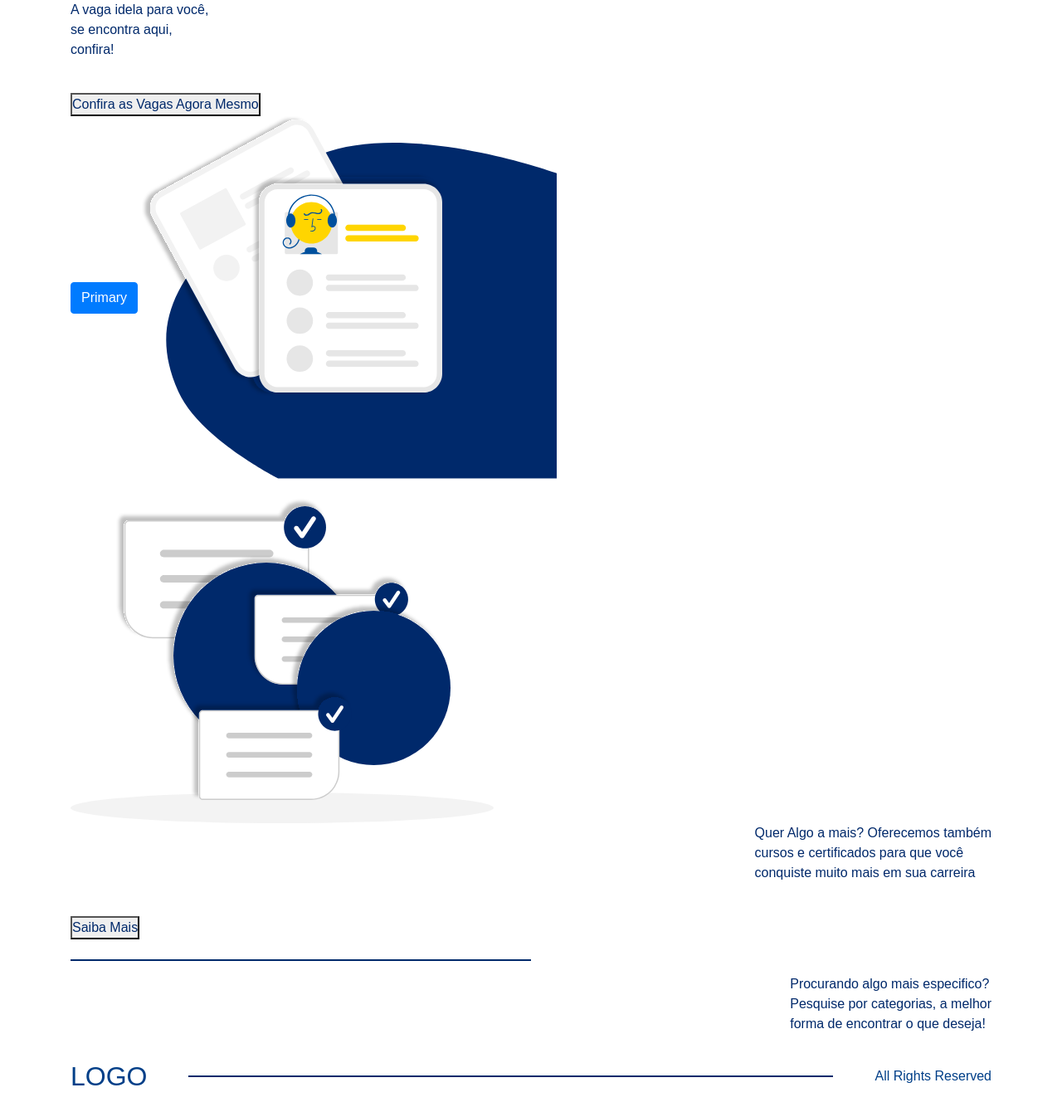
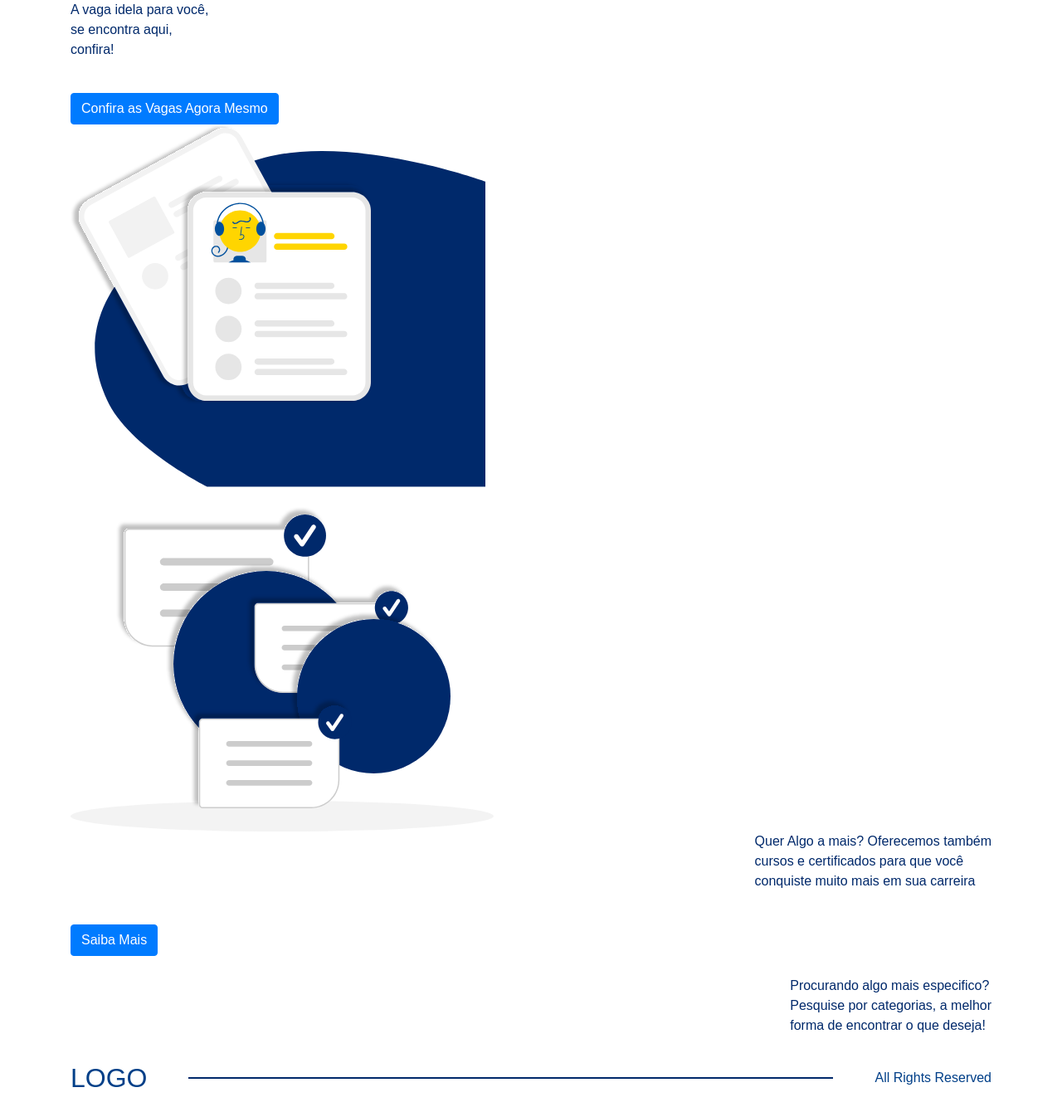
Before and after one commit to henriqFerreira/API-FATEC-1-SEM, a Flask app: page / in a window 1280 px wide. Shown: the part 70-1404 px from the top of the page at 83% size. Before the commit the page ends 1378 px from the top, so only its background shows below. Run offline with Flask 2, Linux system fonts and the light colour scheme; some libraries are stand-ins or nearby versions; some web fonts are replaced.

Commit message:
commit (J)

```diff
--- a/static/css/home.css
+++ b/static/css/home.css
@@ -1,5 +1,5 @@
 /* home */
-.home{
+.texto{
     height: 100%;
     display: flex;
     justify-content: center;
@@ -9,9 +9,17 @@
 }
 
 #left{
+
     justify-content: left;
+    display: flex;
 }
 
 #right{
     justify-content: right;
+    display: flex;
 }
+
+.btn-primary{
+    justify-content: left;
+    display: flex;
+}
--- a/templates/home.html
+++ b/templates/home.html
@@ -26,15 +26,13 @@
 
     <!-- conteúdo da página -->
     <!-- section 1 -->
-    <div class="container">
-        <p class="home" id="left"> A vaga idela para você, <br> se encontra aqui, <br> confira!</p>
+    <div class="container" >
+        <p class="texto" id="left"> A vaga idela para você, <br> se encontra aqui, <br> confira!</p>
         <br>
-        <button class="home" id="left">Confira as Vagas Agora Mesmo</button>
-        <button type="button" class="btn btn-primary">Primary</button>
-        <img src="../static/images/SVG-1-Principal.svg" alt="">
-        <svg>
-            <!-- SVG1 -->
-        </svg>
+        <!-- <button class="home" id="left">Confira as Vagas Agora Mesmo</button> -->
+        <button type="button" class="btn btn-primary" id="left">Confira as Vagas Agora Mesmo</button>
+        <!-- <br> -->
+        <img id="right" src="../static/images/SVG-1-Principal.svg" alt="">
     </div>
     <br>
 
@@ -42,22 +40,18 @@
     <!-- section 2 -->
     <div class="container">
         <img src="../static/images/SVG-2-Principal.svg" alt="">
-        <svg>
-            <!-- SVG2 -->
-        </svg>
-        <p class="home" id="right">Quer Algo a mais? Oferecemos também <br> cursos e certificados para que você <br> conquiste muito mais em sua carreira</p>
+        <p class="texto" id="right">Quer Algo a mais? Oferecemos também <br> cursos e certificados para que você <br> conquiste muito mais em sua carreira</p>
         <br>
-        <button class="home" id="right">Saiba Mais</button>
+        <button type="button" class="btn btn-primary" id="right">Saiba Mais</button>
+        <!-- <button class="home" id="right">Saiba Mais</button> -->
     </div>
     <br>
 
 
     <!-- section 3 -->
     <div class="container">
-        <ul class="navbar-list">
-            <li id="navbar-bar"><span></span></li>
-        </ul>
-        <p class="home" id="right">Procurando algo mais especifico? <br> Pesquise por categorias, a melhor <br> forma de encontrar o que deseja!</p>
+        <!-- campos de busca (filtro) -->
+        <p class="texto" id="right">Procurando algo mais especifico? <br> Pesquise por categorias, a melhor <br> forma de encontrar o que deseja!</p>
     </div>
 
     <!-- Footer -->
@@ -75,9 +69,6 @@
     <script src="https://code.jquery.com/jquery-3.3.1.slim.min.js" integrity="sha384-q8i/X+965DzO0rT7abK41JStQIAqVgRVzpbzo5smXKp4YfRvH+8abtTE1Pi6jizo" crossorigin="anonymous"></script>
     <script src="https://cdnjs.cloudflare.com/ajax/libs/popper.js/1.14.7/umd/popper.min.js" integrity="sha384-UO2eT0CpHqdSJQ6hJty5KVphtPhzWj9WO1clHTMGa3JDZwrnQq4sF86dIHNDz0W1" crossorigin="anonymous"></script>
     <script src="https://stackpath.bootstrapcdn.com/bootstrap/4.3.1/js/bootstrap.min.js" integrity="sha384-JjSmVgyd0p3pXB1rRibZUAYoIIy6OrQ6VrjIEaFf/nJGzIxFDsf4x0xIM+B07jRM" crossorigin="anonymous"></script>
-    <!-- <script src="../static/js/bootstrap.bundle.min.js"></script>
-    <script src="../static/js/popper.min.js"></script>
-    <script src="../static/js/bootstrap.min.js"></script> -->
 
 </body>
 </html>
```
Also changed, not shown: 1 other file.
